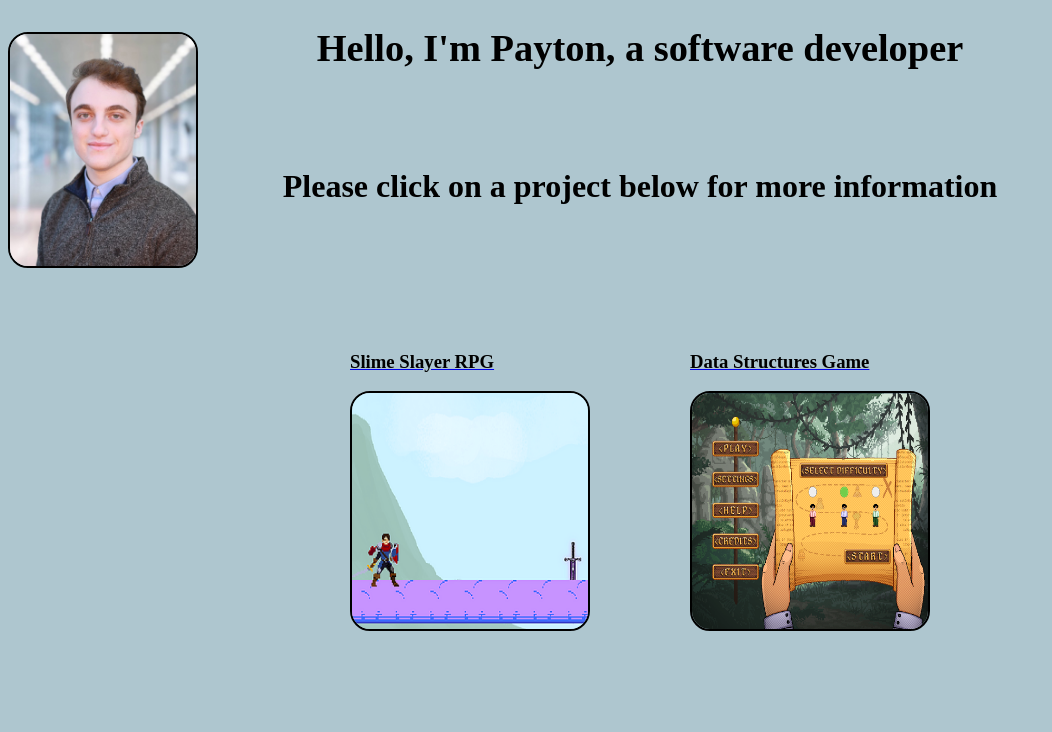
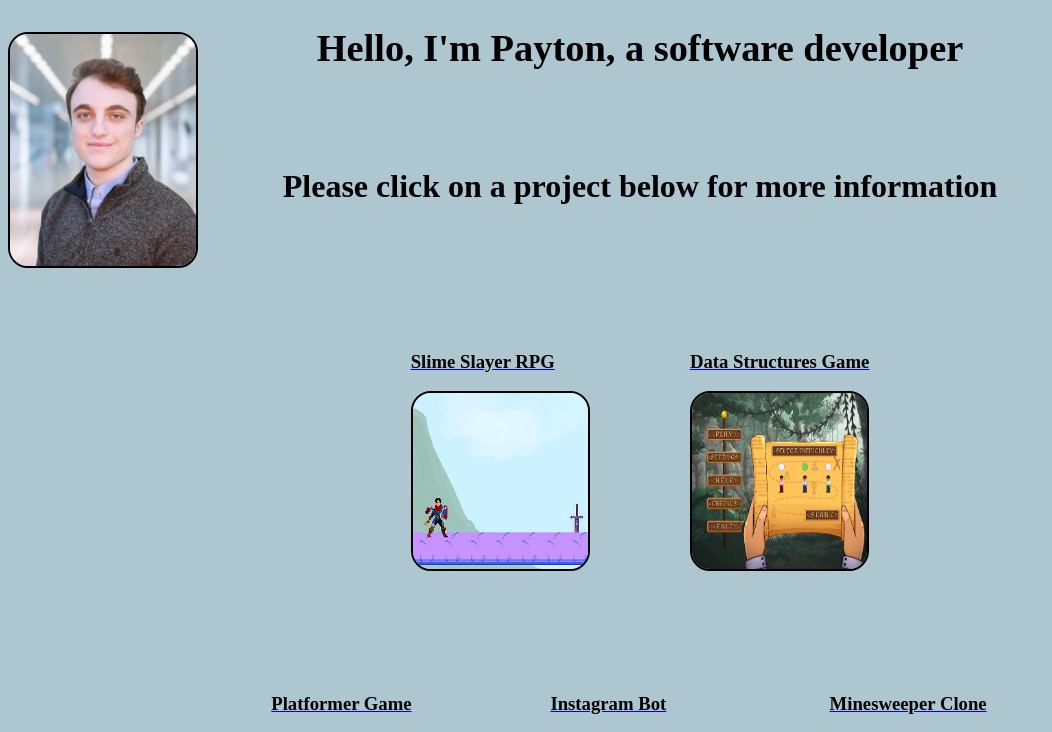
Before and after one commit to falconepatwit/paytonfalcone, a plain HTML site: page index.html in a window 1280 px wide. Shown: the top 732 px of the page, without its empty margins (0-1052 px from the left). Drawn offline with Linux system fonts and the light colour scheme.

Commit message:
worked on wording and sizing

```diff
--- a/CSS/styles.css
+++ b/CSS/styles.css
@@ -22,6 +22,7 @@ h1,h2,h3,h4,h5{
   font-size: 2.5vw;
   text-align: center;
 }
+
 .headerdetails {
   font-size: 3rem;
   margin-left: 40%;
@@ -45,8 +46,8 @@ h1,h2,h3,h4,h5{
 img {
   border: 2px black solid;
   /* width: 200px; */
-  width:30vh;
-  height: 30vh;
+  width:14vw;
+  height: 14vw;
   /* height: 200px; */
   border-radius: 20px;
 }
--- a/index.html
+++ b/index.html
@@ -20,7 +20,7 @@
       <div class="test1">
             <!-- Slime Slayer (first) -->
        <div class="vert1">
-        <a href="./bot.html"><h3 class="proj1">Slime Slayer RPG</h3></a>
+        <a href="./bot.html"><h3 class="projectindiv">Slime Slayer RPG</h3></a>
 
            <a href="./slimeslayer.html"
              ><img
@@ -35,7 +35,7 @@
       <div class="test1">
         <div class="vert1">
         <a href="./platformer.html"
-          ><h3 class="proj2">Data Structures Game</h3></a
+          ><h3 class="projectindiv">Data Structures Game</h3></a
         >
         <a href="./clonesday.html"
           ><img src="./images/clonesMenu.png" alt="picture 3" class="projimg"
@@ -50,7 +50,7 @@
 
       <div class="test1">
         <div class="vert1">
-        <a href="./platformer.html"><h3 class="proj3">Platformer Game</h3></a>
+        <a href="./platformer.html"><h3 class="projectindiv">Platformer Game</h3></a>
         <a href="./platformer.html"
           ><img src="./images/platformer1.png" alt="picture 4" class="projimg"
         /></a>
@@ -63,7 +63,7 @@
         <div class="test1">
 
        <div class="vert1">
-     <a href="./bot.html"><h3 class="proj1">Instagram Bot</h3></a>
+     <a href="./bot.html"><h3 class="projectindiv">Instagram Bot</h3></a>
 
         <a href="./bot.html"
           ><img
@@ -82,7 +82,7 @@
       <div class="test1">
         <div class="vert1">
         <a href="./minesweeper.html"
-          ><h3 class="proj3">Minesweeper Clone</h3></a
+          ><h3 class="projectindiv">Minesweeper Clone</h3></a
         >
         <a href="./minesweeper.html"
           ><img src="./images/minesweeper_logo_basic.png" alt="picture 5" class="projimg"
```
Also changed, not shown: slimeslayer.html (+9 -9 lines).
